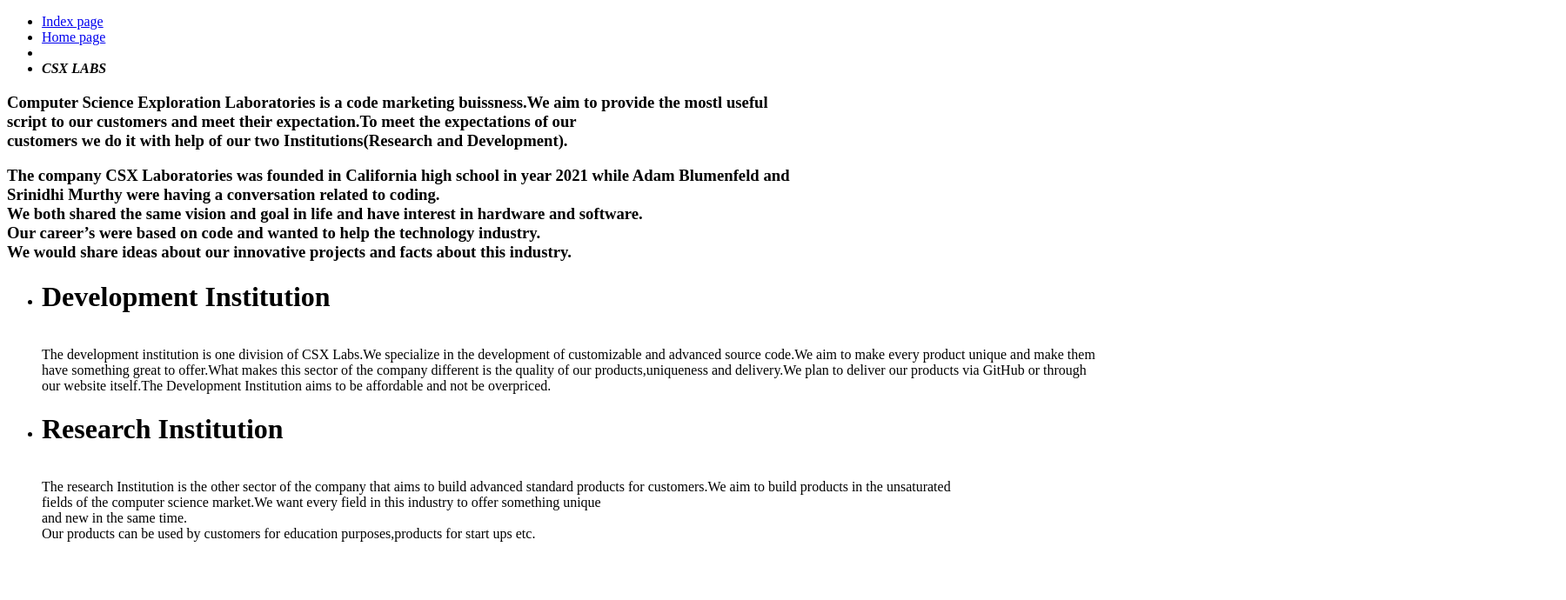
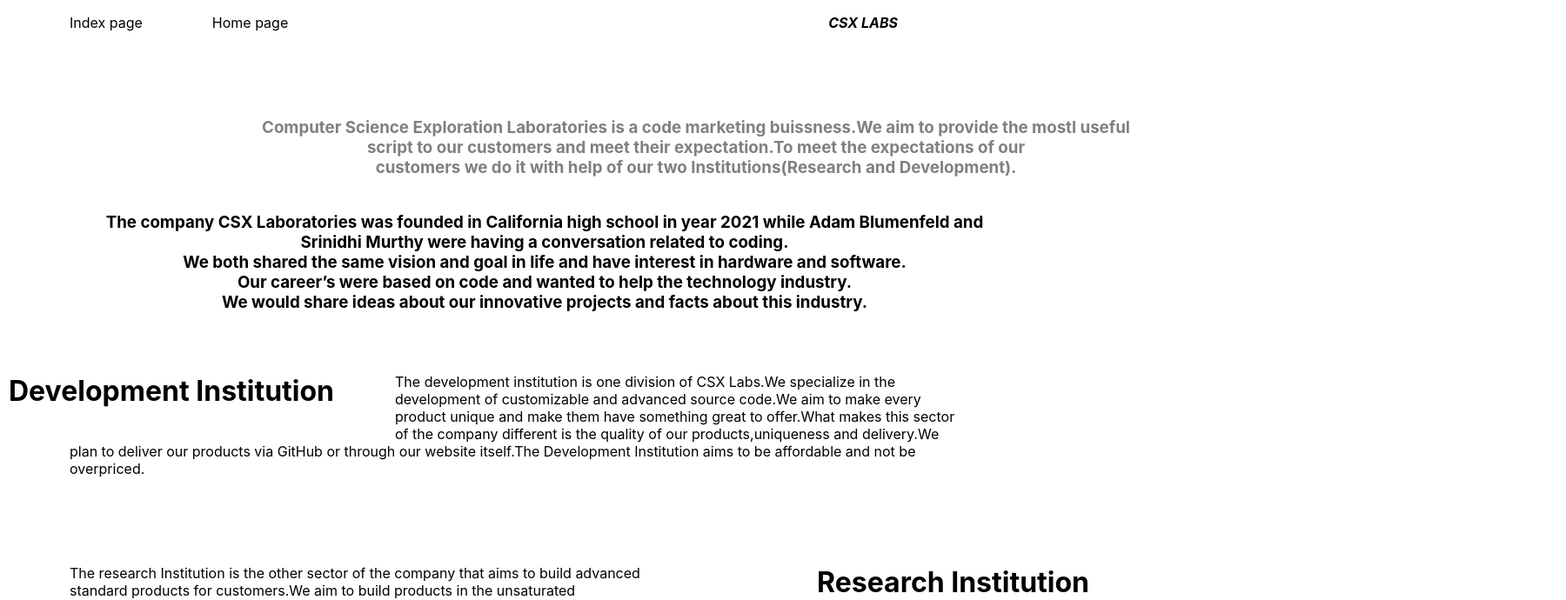
Before and after one commit to CSXL/csxlabs.org, a Next.js app in the folder frontend/: page /aboutus in a window 1280 px wide. Shown: the top 690 px of the page at 87% size, 1800 px wide, since content can reach past the window. Built offline with nearby package versions, Linux system fonts and the light colour scheme.

Commit message:
Update globals.css

```diff
--- a/frontend/styles/globals.css
+++ b/frontend/styles/globals.css
@@ -3,3 +3,75 @@ Request:
 *.css -> *.cry
 Represents the language better.
 */
+html,
+body {
+  padding: 0;
+  margin: 0;
+  font-family: -apple-system, BlinkMacSystemFont, Segoe UI, Roboto, Oxygen,
+    Ubuntu, Cantarell, Fira Sans, Droid Sans, Helvetica Neue, sans-serif;
+}
+
+a {
+  color: inherit;
+  text-decoration: none;
+}
+
+* {
+  box-sizing: border-box;
+
+}
+ul li{
+display:inline-block;
+padding:20px;
+flex-direction:row-reverse;
+margin:20px;
+transform: translate(0px,-40px);
+}
+#left{
+  float: left;
+  transform: translate(-70px,0px);
+  color: black;
+
+}
+#right{
+  float:right;
+  transform: translate(140px,0px);
+  color: black;
+
+}
+button:hover{
+background-color: gray;
+border: none;
+}
+button{
+  border: none;
+  width: 60px;
+  height: 30px;
+}
+#maininfo{
+  justify-content: center;
+  text-align: center;
+  color:gray;
+  width:2000px;
+  transform: translate(-200px,0px);
+}
+#history{
+  margin-top: 40px;
+  transform: translate(50px,0px);
+  justify-content: center;
+  text-align: center;
+  margin-bottom: 50px;
+}
+#rightli{
+  float:right;
+  transform: translate(1000px,0px);
+}
+#right_li{
+  float:right;
+}
+#body{
+  transform: translate(0px,100px);
+}
+#maindiv{
+  width: 90%;
+}
```
